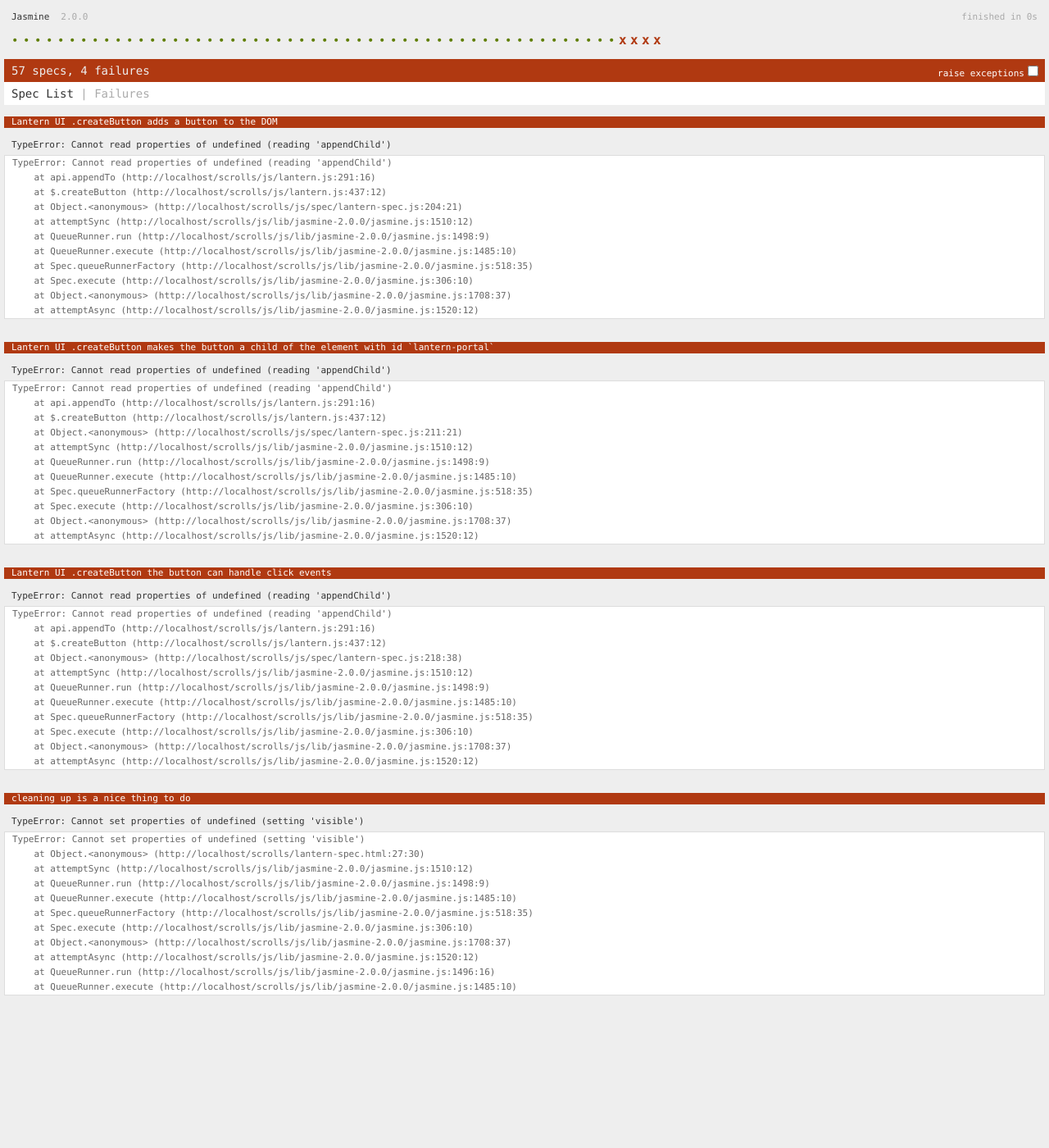
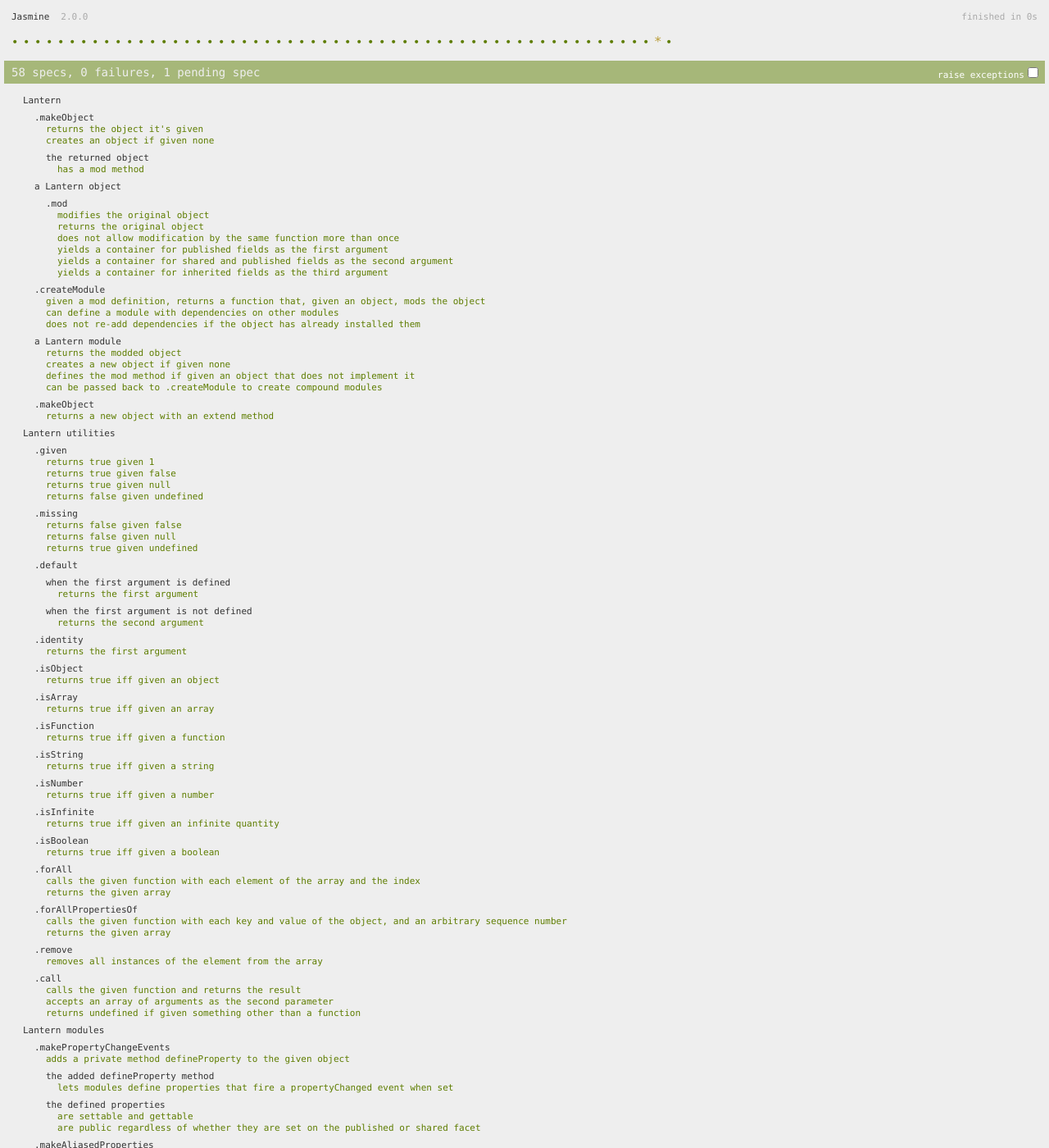
Before and after one commit to benchristel/scrolls, a Jekyll site: the page lantern-spec.html, which Jekyll copies as it is, in a window 1280 px wide and 1400 px high. Shown: the whole window at 82% size. Built offline with Jekyll 4.4.1, drawn with Linux system fonts in a browser that asks for light colours; Markdown is read by kramdown in place of the engine named in the settings; part of the change alters nothing that is shown; some of the changed text lies outside the part shown.

```diff
--- a/js/lantern.js
+++ b/js/lantern.js
@@ -263,12 +263,12 @@ Lantern.mod(function($, $internal) {
   }
 
   var toCss = function(obj) {
-    var ary = []
+    var formattedAttributes = []
     $.forAllPropertiesOf(obj, function(k, v) {
-      ary.push(k + ":" + v + ";")
+      formattedAttributes.push(k + ":" + v + ";")
     })
 
-    return ary.join("")
+    return formattedAttributes.join("")
   }
 
   var nextId = 0
--- a/js/spec/lantern-spec.js
+++ b/js/spec/lantern-spec.js
@@ -231,3 +231,20 @@ describe('Lantern UI', function() {
         })
     })
 })
+
+describe('Lantern Animations', function() {
+    beforeEach(function() { jasmine.clock().install() })
+    afterEach(function() { jasmine.clock().uninstall() })
+
+    xit('can animate an object property', function() {
+        jasmine.clock().install()
+        var duck = {speed: 0}
+        Lantern.animate(duck, 'speed').to(100).inMilliseconds(1000)
+        jasmine.clock().tick(100)
+        expect(duck.speed).toBe(10)
+        jasmine.clock().tick(400) // now 500ms have elapsed
+        expect(duck.speed).toBe(50)
+        jasmine.clock().tick(500) // now 1000ms have elapsed
+        expect(duck.speed).toBe(100)
+    })
+})
--- a/lantern-spec.html
+++ b/lantern-spec.html
@@ -22,6 +22,12 @@
   <!--<script type="text/javascript" src="js/spec/lantern-button-spec.js"></script>-->
   <script type="text/javascript" src="js/spec/lantern-spec.js"></script>
   <script type="text/javascript">
+    var currentWindowOnload = window.onload
+    window.onload = function() {
+      currentWindowOnload.apply(window, arguments)
+      $.portalize(document.getElementsByTagName('body')[0])
+    }
+
     describe("cleaning up", function() {
       it("is a nice thing to do", function() {
         $.background.visible = false
```
